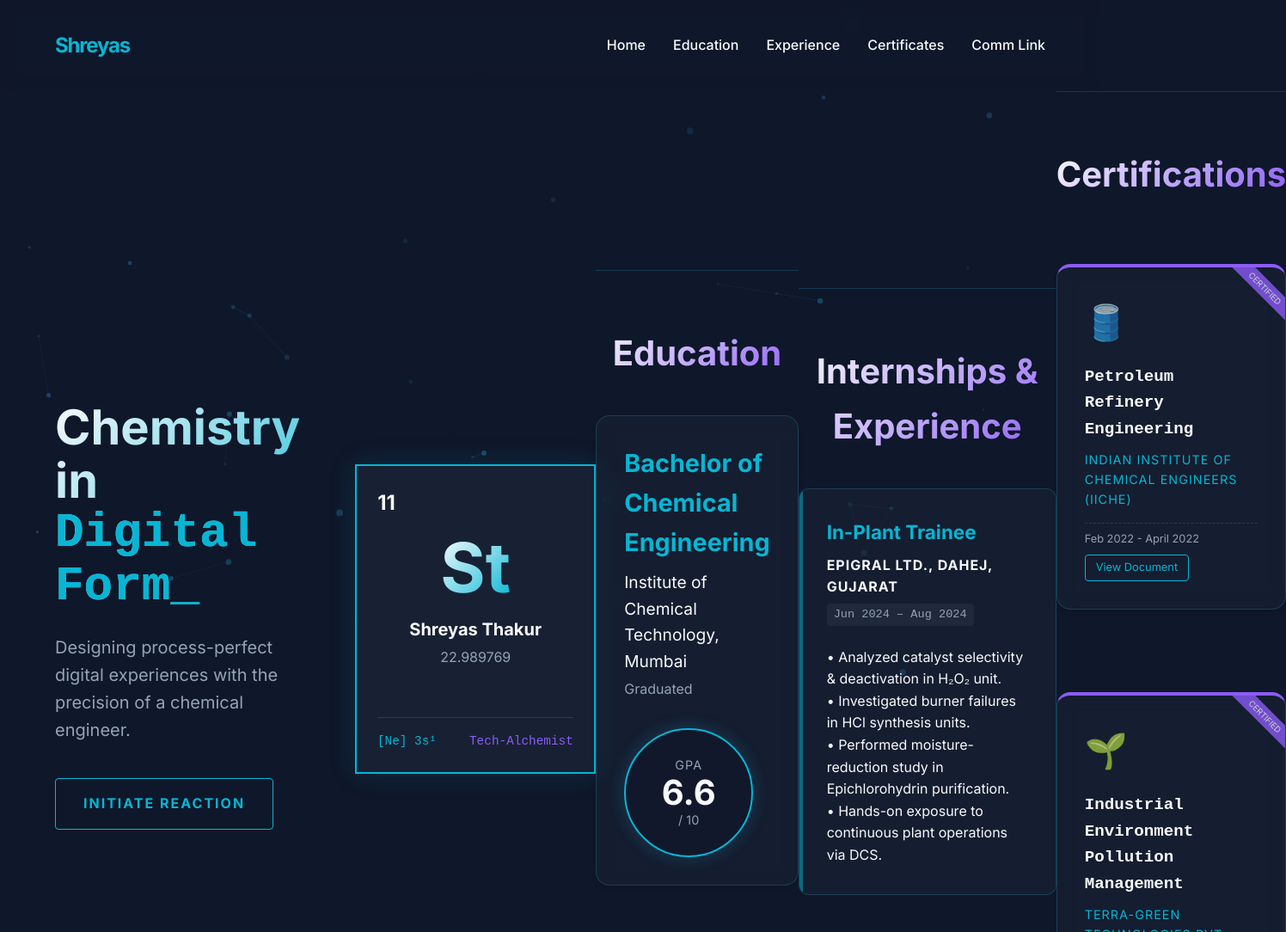
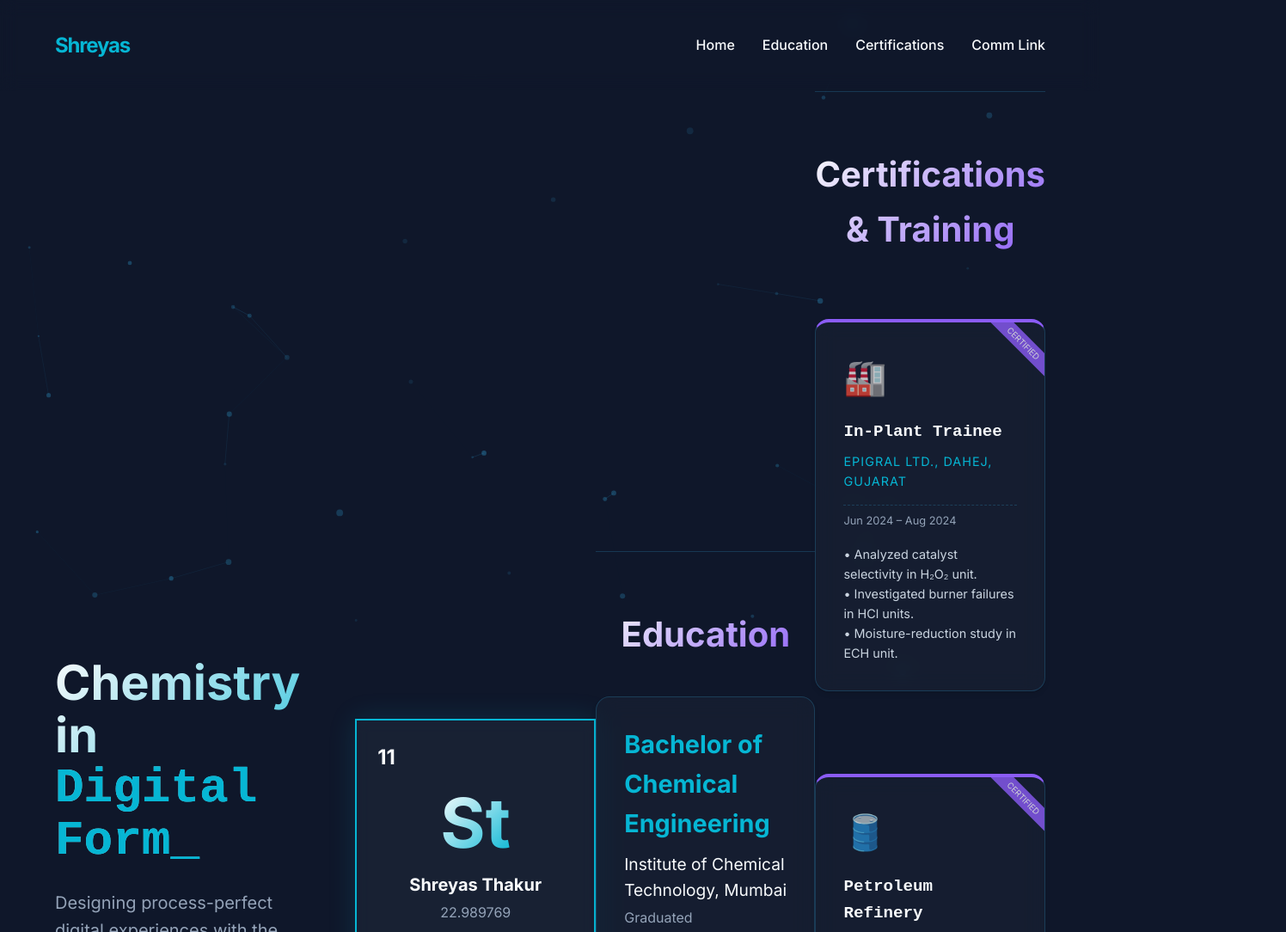
Before and after one commit to ShreyasThakur11/ShreyasThakur11.github.io, a plain HTML site: page index.html in a window 1280 px wide. Shown: the top 1084 px of the page at 86% size, 1496 px wide, since content can reach past the window. Drawn offline with Linux system fonts and the light colour scheme.

Commit message:
Shreyas Thakur Portfolio
Co-authored-by: ShreyasThakur11 <thakursm11@gmail.com>

```diff
--- a/index.html
+++ b/index.html
@@ -17,8 +17,7 @@
         <div class="nav-links">
             <a href="index.html">Home</a>
             <a href="#education">Education</a>
-            <a href="#experience">Experience</a>
-            <a href="#certificates">Certificates</a>
+            <a href="#certificates">Certifications</a>
             <a href="contact.html">Comm Link</a>
         </div>
     </nav>
@@ -63,29 +62,23 @@
             </div>
         </section>
 
-        <section id="experience" class="section">
-            <h2 class="section-title">Internships & Experience</h2>
-            <div class="experience-grid">
-                <!-- Experience Item 1 -->
-                <div class="experience-card">
+        <!-- Certificates / Experience Section -->
+        <section id="certificates" class="section">
+            <h2 class="section-title">Certifications & Training</h2>
+            <div class="certificate-grid">
+                <!-- Certificate 1 (Training) -->
+                <div class="certificate-card card">
+                    <div class="cert-icon">🏭</div>
                     <h3>In-Plant Trainee</h3>
-                    <p class="company">Epigral Ltd., Dahej, Gujarat</p>
-                    <p class="duration">Jun 2024 – Aug 2024</p>
-                    <p class="description">
-                        • Analyzed catalyst selectivity & deactivation in H₂O₂ unit.<br>
-                        • Investigated burner failures in HCl synthesis units.<br>
-                        • Performed moisture-reduction study in Epichlorohydrin purification.<br>
-                        • Hands-on exposure to continuous plant operations via DCS.
+                    <p class="issuer">Epigral Ltd., Dahej, Gujarat</p>
+                    <span class="cert-date">Jun 2024 – Aug 2024</span>
+                    <p style="font-size: 0.9rem; color: #cbd5e1; margin-top: 1rem;">
+                        • Analyzed catalyst selectivity in H₂O₂ unit.<br>
+                        • Investigated burner failures in HCl units.<br>
+                        • Moisture-reduction study in ECH unit.
                     </p>
                 </div>
-            </div>
-        </section>
-
-        <!-- Certificates Section -->
-        <section id="certificates" class="section">
-            <h2 class="section-title">Certifications</h2>
-            <div class="certificate-grid">
-                <!-- Certificate 1 -->
+                <!-- Certificate 2 -->
                 <div class="certificate-card card">
                     <div class="cert-icon">🛢️</div>
                     <h3>Petroleum Refinery Engineering</h3>
@@ -93,7 +86,7 @@
                     <span class="cert-date">Feb 2022 - April 2022</span>
                     <a href="assets/doc/iiche_cert.pdf" class="view-cert" target="_blank">View Document</a>
                 </div>
-                <!-- Certificate 2 -->
+                <!-- Certificate 3 -->
                 <div class="certificate-card card">
                     <div class="cert-icon">🌱</div>
                     <h3>Industrial Environment Pollution Management</h3>
```
